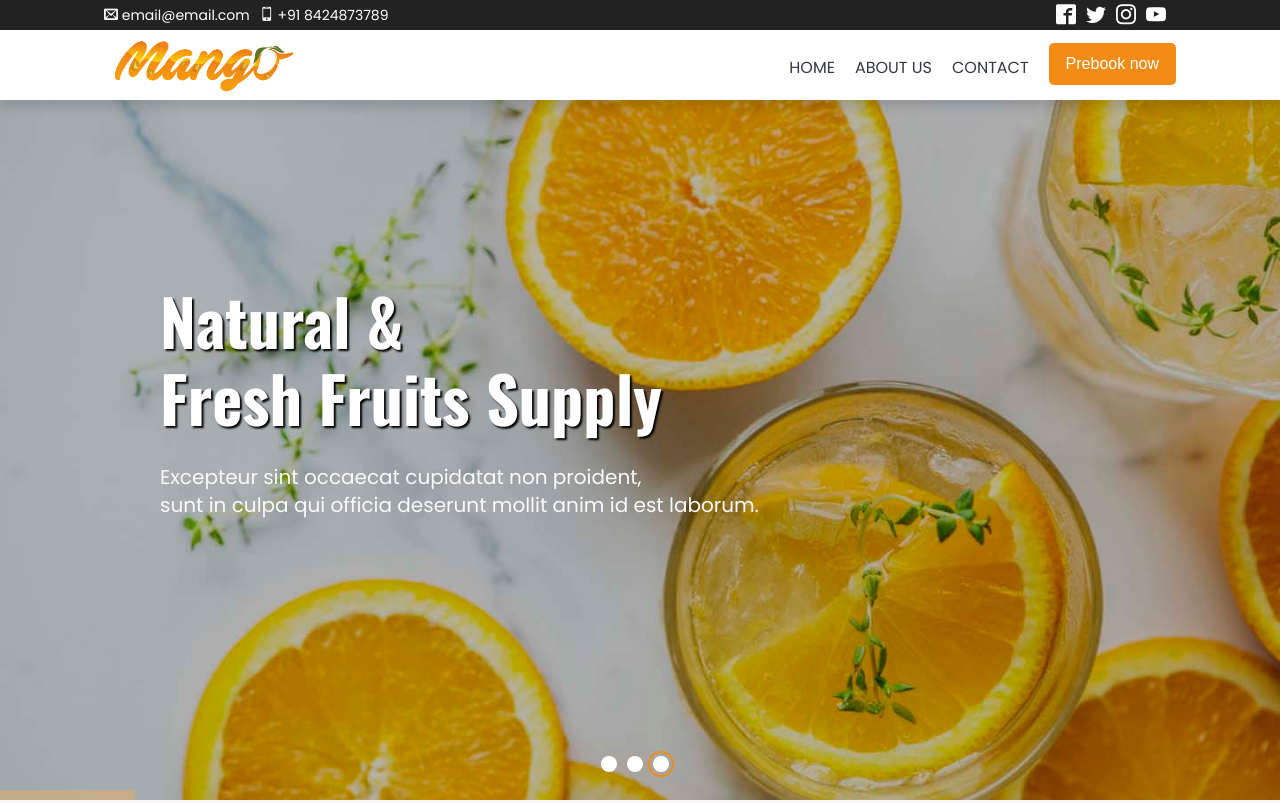
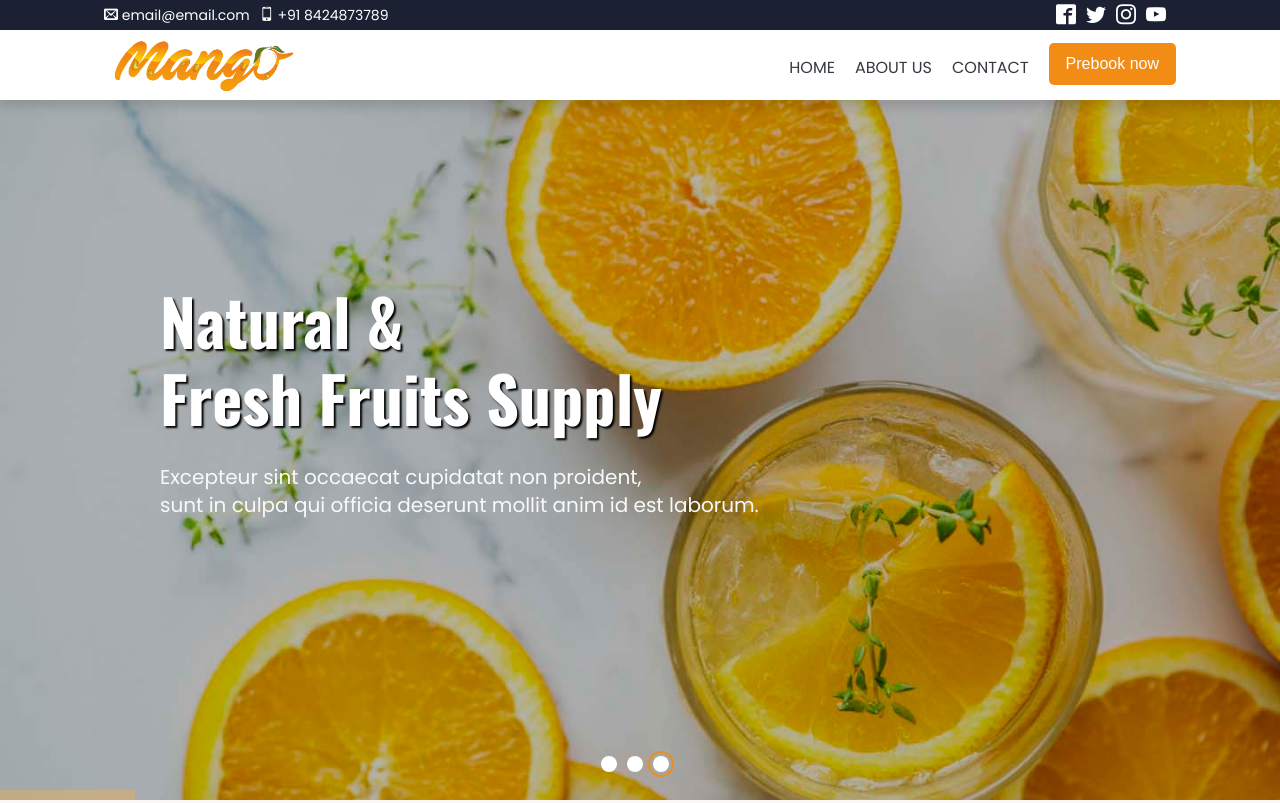
Before and after one commit to pankajladhar/mango, a React app: page / in a window 1280 px wide. Shown: the top 803 px of the page. Built offline with nearby package versions, Linux system fonts and the light colour scheme; a web font is replaced by a local one.

Commit message:
Change color of top header

```diff
--- a/src/Components/Header/Header.scss
+++ b/src/Components/Header/Header.scss
@@ -23,7 +23,8 @@ header {
     transition: all 1.5s ease;
   }
   .subheader {
-    background: #222;
+    // background: #222;
+    background: #1b2133;
     height: 30px;
     .subheader-content {
       color: #fff;
```
